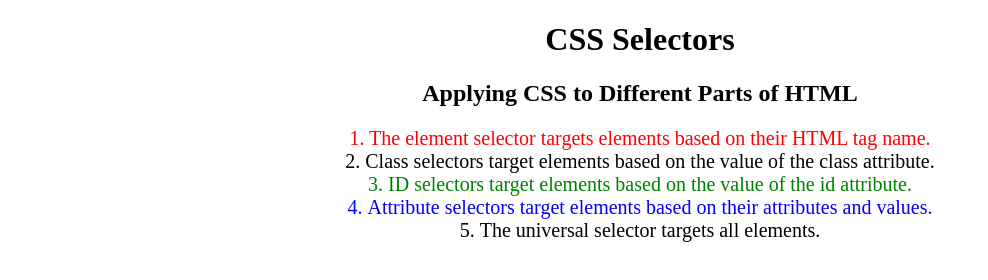
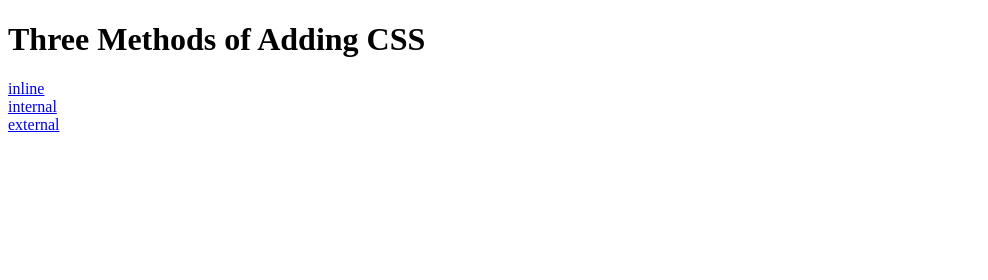
Before and after one commit to Ayoola-itunuoluwa/css--project, a plain HTML site: page index.html in a window 1280 px wide. Shown: the whole page, without its empty margins (0-988 px from the left). Drawn offline with Linux system fonts and the light colour scheme.

Commit message:
Add files via upload

```diff
--- a/index.html
+++ b/index.html
@@ -3,30 +3,15 @@
 
 <head>
   <meta charset="UTF-8">
-  <title>CSS Selectors</title>
-  <link rel="stylesheet" href="./style.css" />
+  <title>Adding CSS</title>
 </head>
 
 <body>
-  <h1>CSS Selectors</h1>
-  <h2>Applying CSS to Different Parts of HTML</h2>
-  <!-- TODO 1: Set the CSS for all paragraph tags to "color: red" -->
-  <p class="note">1. The element selector targets elements based on their HTML tag name.</p>
-
-  <ol>
-    <!-- TODO 2: Set the CSS for all elements with a class of "note" to "font-size: 20px" -->
-    <li class="note" value="2">Class selectors target elements based on the value of the class attribute.</li>
-
-    <!-- TODO 3: Set the CSS for the element with an id of "id-selector-demo" to "color: green" -->
-    <li class="note" id="id-selector-demo" value="3">ID selectors target elements based on the value of the id
-      attribute.</li>
-
-    <!-- TODO 4: Set the CSS for the li elements that have the "value" attribute set to "4" to have "color: blue" -->
-    <li class="note" value="4">Attribute selectors target elements based on their attributes and values.</li>
-
-    <!-- TODO 5: Set all elements to have "text-align: center" -->
-    <li class="note" value="5">The universal selector targets all elements.</li>
-  </ol>
+  <h1>Three Methods of Adding CSS</h1>
+  <!-- Create 3 Links to The 3 Webpages: inline, internal and external -->
+   <a href="./inline.html">inline</a><br>
+   <a href="./internal.html">internal</a><br>
+   <a href="./external.html">external</a><br>
 </body>
 
 </html>
--- a/style.css
+++ b/style.css
@@ -1,22 +1,3 @@
-ol {
-  margin-left: -40px;
-  margin-top: -20px;
-  list-style-position: inside;
+h1{
+ color: green;
 }
-
-/* Write your CSS below, don't change the rules above. */
-p {
-  color: red;
-}
-.note {
-  font-size: 20px;
-}
-#id-selector-demo {
-  color: green;
-}
-li[value="4"] {
-  color: blue;
-}
-*{
-  text-align: center;
-}
```
